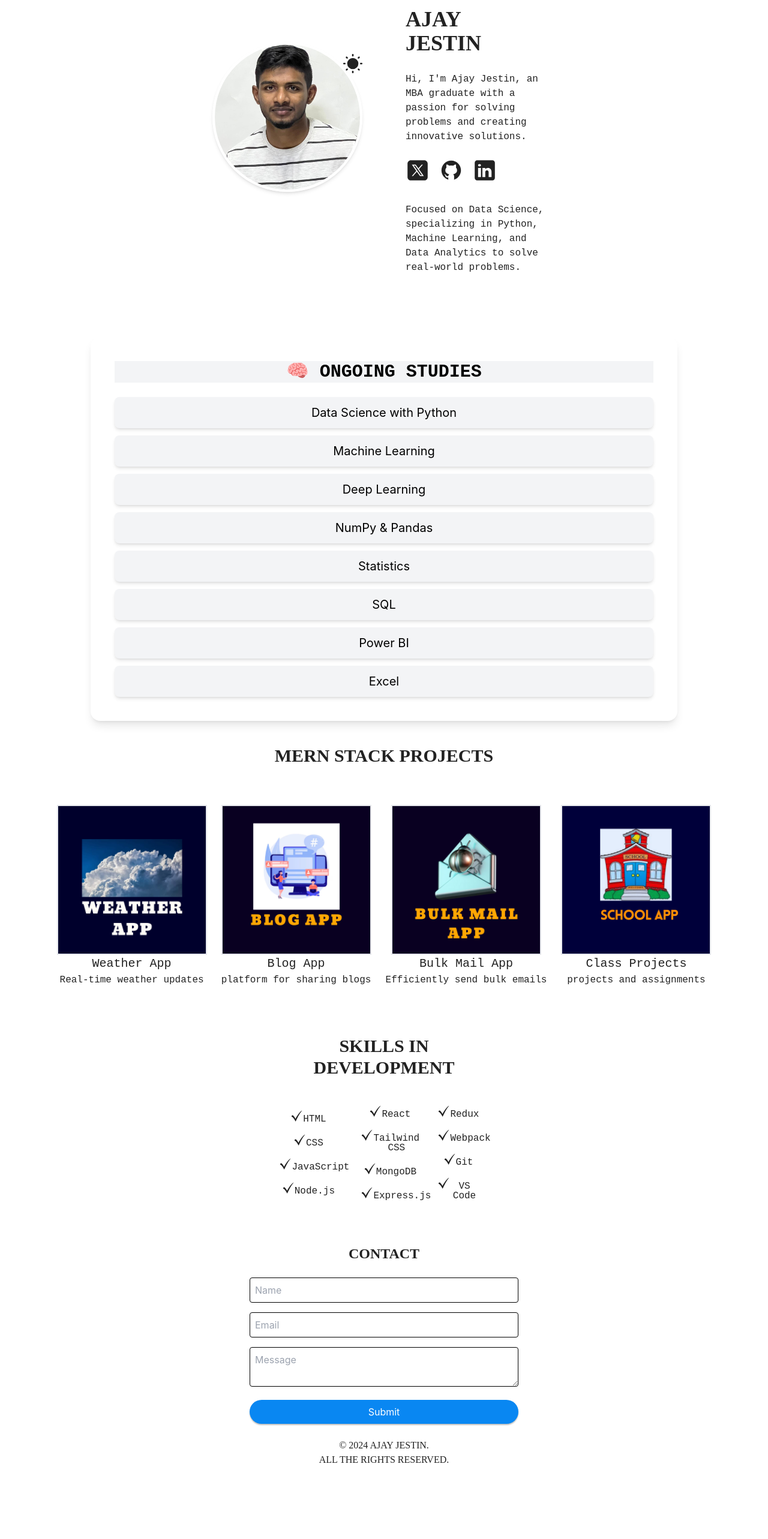
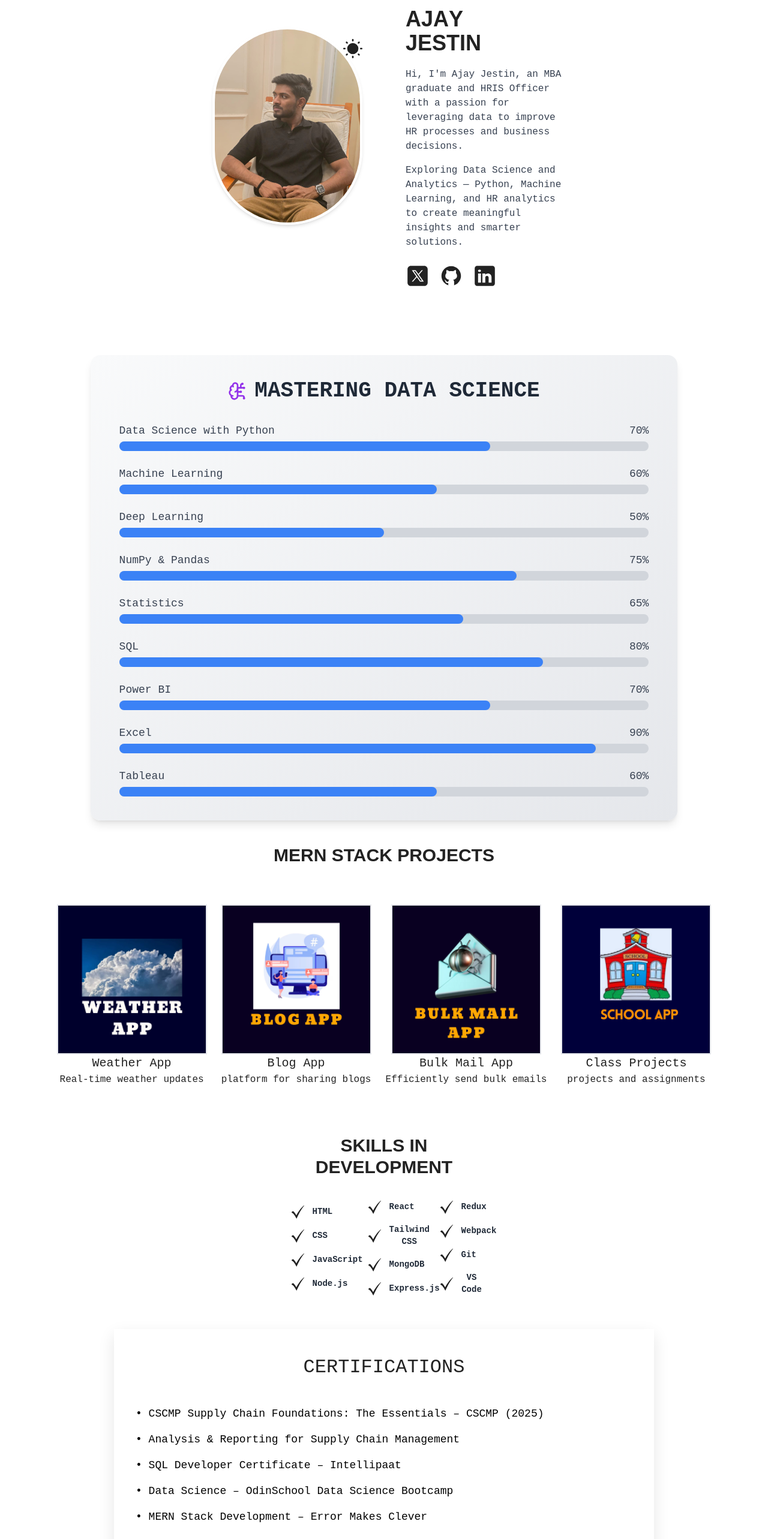
Before and after one commit to smartajay2/official-portfolio, a React (Create React App) app: page / in a window 1280 px wide. Shown: the part 120-2686 px from the top of the page at 60% size. Before the commit the page ends 2626 px from the top, so only its background shows below. Built offline with nearby package versions, Linux system fonts and the light colour scheme.

Commit message:
Update Skills section: black-and-white icons and hover-free

```diff
--- a/package.json
+++ b/package.json
@@ -7,6 +7,7 @@
     "@testing-library/jest-dom": "^5.17.0",
     "@testing-library/react": "^13.4.0",
     "@testing-library/user-event": "^13.5.0",
+    "lucide-react": "^0.553.0",
     "react": "^18.3.1",
     "react-dom": "^18.3.1",
     "react-redux": "^9.1.2",
--- a/src/App.css
+++ b/src/App.css
@@ -6,6 +6,7 @@
   --text-color: #222;
   --form-text-color: #555;
   --footer-text-color: #888;
+  --cert-text-size: 18px; /* Certification list text size */
 }
 
 [data-theme='dark'] {
@@ -18,77 +19,96 @@
   --footer-text-color: #bbb;
 }
 
-    body{
+body {
   background-color: var(--background-color);
   display: flex;
   justify-content: center;
-      margin:0 auto 60px;
+  margin: 0 auto 60px;
+  font-family: 'Roboto Mono', monospace;
 }
 
-    #root{
+#root {
   display: flex;
-      flex-direction:column;
-      gap:60px;
+  flex-direction: column;
+  gap: 60px;
 }
 
-    h1,h2,h3,p{
-      color:var(--text-color);
+h1, h2, h3, p {
+  color: var(--text-color);
   margin: 0;
   padding: 0;
 }
 
-    h2,h3,p{
-      font-family:'Roboto Mono',monospace;
+h1, h2 {
+  text-transform: uppercase;
 }
 
-    h1,h2{
-      text-transform:uppercase;
+h2, h3, p {
+  font-family: 'Roboto Mono', monospace;
 }
 
-    h2,
-    h3{
-      font-size:20px;
+h1 {
+  font-family: 'Rubik', sans-serif;
+  font-size: 32px;
 }
 
-    h1{
-      font-family:'Rubik','sans-serif';
-      font-size:32px;
+h2, h3 {
+  font-size: 20px;
 }
 
-    p{
-      font-size:16px;
-      font-weight:300;
+p {
+  font-size: 16px;
+  font-weight: 300;
 }
 
-    .sectionTitle{
-      margin-button:30px;
-    }
-
-    .hover{
-      cursor:pointer;
-    }
-
-    input,textarea{
-      background-color:var(--background-color);
-      color: var(--form-text-color);
-      border:#888 1px solid;
-    }
-
-    input[type='submit']{
-     background-color:var(--btn-color);
-     color: var(--btn-text-color);
-     border:none;
-     border-radius:20px;
-     margin:auton;
-     box-shadow:0 2px 2px rgba(0,0,0,0.25)
-
- }
-
- input[type='submit']:hover{
-  transform:scale(1.02)
+.sectionTitle {
+  margin-bottom: 30px;
 }
 
 
- input[type='submit']:active{
-  box-shadow:0 2px 2px rgba(0,0,0,0.25)
+
+input, textarea {
+  background-color: var(--background-color);
+  color: var(--form-text-color);
+  border: #888 1px solid;
 }
+
+input[type='submit'] {
+  background-color: var(--btn-color);
+  color: var(--btn-text-color);
+  border: none;
+  border-radius: 20px;
+  margin: auto;
+  box-shadow: 0 2px 2px rgba(0, 0, 0, 0.25);
+}
+
+input[type='submit']:hover {
+  transform: scale(1.02);
+}
+
+input[type='submit']:active {
+  box-shadow: 0 2px 2px rgba(0, 0, 0, 0.25);
+}
+
+/* Certification list styling */
+.certifications-section {
+  border-radius: 2xl;
+  padding: 2.5rem 1.5rem;
+  box-shadow: 0 10px 25px rgba(0,0,0,0.1);
+  max-width: 900px;
+  width: 100%;
+  margin: 2.5rem auto;
+}
+
+.certifications-section h2 {
+  font-size: 2rem;
+  margin-bottom: 2rem;
+  text-align: center;
+}
+
+.certifications-section ul li {
+  font-size: var(--cert-text-size);
+  padding: 0.5rem 0.75rem;
+  border-radius: 0.5rem;
+  transition: all 0.5s;
+}
--- a/src/App.jsx
+++ b/src/App.jsx
@@ -2,6 +2,7 @@ import './App.css'
 import Contact from './sections/Contact/Contact';
 import Hero from './sections/Hero/Hero';
 import Currentlearning from './common/Currentlearning';
+import Certifications from './common/certificationsCard';
 
 import Projects from './sections/Projects/Projects';
 import Skills from './sections/Skills/Skills';
@@ -18,6 +19,7 @@ function App(){
       <Currentlearning />
       <Projects/>
       <Skills/>
+      <Certifications/>
       <Contact/>
       <Footer/>
     </div>
--- a/src/common/Currentlearning.jsx
+++ b/src/common/Currentlearning.jsx
@@ -1,22 +1,64 @@
-const CurrentLearning = () => {
+import { useEffect, useState } from "react";
+import { BrainCircuit } from "lucide-react";
+
+const OngoingStudies = () => {
+  const studies = [
+    { name: "Data Science with Python", progress: 70 },
+    { name: "Machine Learning", progress: 60 },
+    { name: "Deep Learning", progress: 50 },
+    { name: "NumPy & Pandas", progress: 75 },
+    { name: "Statistics", progress: 65 },
+    { name: "SQL", progress: 80 },
+    { name: "Power BI", progress: 70 },
+    { name: "Excel", progress: 90 },
+    { name: "Tableau", progress: 60 },
+  ];
+
+  // State to store animated progress
+  const [animatedProgress, setAnimatedProgress] = useState(
+    Array(studies.length).fill(0)
+  );
+
+  useEffect(() => {
+    const interval = setInterval(() => {
+      setAnimatedProgress(prev =>
+        prev.map((value, i) => {
+          if (value < studies[i].progress) {
+            return value + 1; // increment by 1% at a time
+          }
+          return value;
+        })
+      );
+    }, 20); // adjust speed here (ms)
+
+    return () => clearInterval(interval);
+  }, []);
+
   return (
-    <section className="bg-white text-black py-10 px-4 md:px-10 rounded-2xl shadow-lg mt-10 mb-10 ml-14 mr-14">
-     <h2 className="text-2xl md:text-3xl font-bold bg-gray-100 text-black text-center mb-6">🧠 Ongoing Studies</h2>
-       <ul className="space-y-3 text-lg md:text-xl text-center">
-        <li className="bg-gray-100 p-3 rounded-lg shadow-md">Data Science with Python</li>
-        <li className="bg-gray-100 p-3 rounded-lg shadow-md">Machine Learning</li>
-        <li className="bg-gray-100 p-3 rounded-lg shadow-md">Deep Learning</li>
-        <li className="bg-gray-100 p-3 rounded-lg shadow-md">NumPy & Pandas</li>
-        <li className="bg-gray-100 p-3 rounded-lg shadow-md">Statistics</li>
-        <li className="bg-gray-100 p-3 rounded-lg shadow-md">SQL</li>
-        <li className="bg-gray-100 p-3 rounded-lg shadow-md">Power BI</li>
-        <li className="bg-gray-100 p-3 rounded-lg shadow-md">Excel</li>
-    </ul>
-  </section>
+    <section className="bg-gradient-to-br from-gray-50 to-gray-200 text-black py-10 px-6 md:px-12 rounded-2xl shadow-lg mx-6 md:mx-14 my-10">
+      <h2 className="flex items-center justify-center gap-3 text-3xl md:text-4xl font-bold text-gray-800 mb-8">
+        <BrainCircuit className="w-8 h-8 text-purple-600" />
+        Mastering Data Science
+      </h2>
 
-
-
+      <ul className="space-y-6">
+        {studies.map((item, index) => (
+          <li key={index}>
+            <div className="flex justify-between mb-1 text-lg font-medium text-gray-700">
+              <span>{item.name}</span>
+              <span>{animatedProgress[index]}%</span>
+            </div>
+            <div className="w-full bg-gray-300 rounded-full h-4">
+              <div
+                className="bg-blue-500 h-4 rounded-full transition-all duration-500"
+                style={{ width: `${animatedProgress[index]}%` }}
+              ></div>
+            </div>
+          </li>
+        ))}
+      </ul>
+    </section>
   );
 };
 
-export default CurrentLearning;
+export default OngoingStudies;
--- a/src/common/SkillsList.jsx
+++ b/src/common/SkillsList.jsx
@@ -2,9 +2,15 @@ import React from 'react'
 
 function SkillsList({ src, p }) {
   return (
-    <span className='center inline-flex items-baseline text-center ' >
-      <img className='w-5 h-5' src={src} alt="Checkmark icon" />
-      <p className='pr-6 mt-6 align-text-top no-underline'>{p}</p>
+    <span className='flex items-center space-x-3 p-2 rounded-md'>
+      <img
+        className='w-6 h-6'
+        src={src}
+        alt="Checkmark icon"
+      />
+      <p className='text-gray-800 font-semibold text-sm'>
+        {p}
+      </p>
     </span>
   )
 }
--- a/src/common/TemeContext.jsx
+++ b/src/common/TemeContext.jsx
@@ -1,28 +1,33 @@
 import { createContext, useContext, useEffect, useState } from "react";
 
 const ThemeContext = createContext();
-
 export const useTheme = () => useContext(ThemeContext);
 
 export const ThemeProvider = ({ children }) => {
-  const [theme, setTheme] = useState(
-    () => localStorage.getItem('theme') || `light`
-  )
+  const [theme, setTheme] = useState(() => {
+    const saved = localStorage.getItem('theme');
+    if (saved) return saved;
+    const prefersDark = window.matchMedia("(prefers-color-scheme: dark)").matches;
+    return prefersDark ? "dark" : "light";
+  });
 
   useEffect(() => {
+    document.body.style.transition = "background-color 0.3s, color 0.3s";
     document.body.setAttribute('data-theme', theme);
     localStorage.setItem('theme', theme);
   }, [theme]);
 
-
   const toggleTheme = () => {
-    console.log("Theme switched")
-    setTheme((prevTheme) => (prevTheme === 'light' ? 'dark' : 'light'));
+    setTheme(prev => (prev === "light" ? "dark" : "light"));
   };
 
+  const colors = theme === 'light'
+    ? { background: '#f9fafb', text: '#111827' }
+    : { background: '#1f2937', text: '#f9fafb' };
+
   return (
-    <ThemeContext.Provider value={{ theme, toggleTheme }}>
+    <ThemeContext.Provider value={{ theme, toggleTheme, colors }}>
       {children}
     </ThemeContext.Provider>
-  )
-}
+  );
+};
--- /dev/null
+++ b/src/common/certificationsCard.jsx
@@ -0,0 +1,51 @@
+import { useEffect, useState } from "react";
+import { useTheme } from './TemeContext';
+
+const certifications = [
+  "CSCMP Supply Chain Foundations: The Essentials – CSCMP (2025)",
+  "Analysis & Reporting for Supply Chain Management",
+  "SQL Developer Certificate – Intellipaat",
+  "Data Science – OdinSchool Data Science Bootcamp",
+  "MERN Stack Development – Error Makes Clever"
+];
+
+const Certifications = () => {
+  const { theme } = useTheme();
+  const [visibleCerts, setVisibleCerts] = useState(
+    Array(certifications.length).fill(false)
+  );
+
+  useEffect(() => {
+    let i = 0;
+    const interval = setInterval(() => {
+      setVisibleCerts(prev => {
+        const newArr = [...prev];
+        newArr[i] = true;
+        return newArr;
+      });
+      i++;
+      if (i >= certifications.length) clearInterval(interval);
+    }, 300);
+    return () => clearInterval(interval);
+  }, []);
+
+  return (
+    <section
+      className={`certifications-section ${theme === "light" ? "bg-white text-black" : "bg-black text-white"}`}
+    >
+      <h2>Certifications</h2>
+      <ul>
+        {certifications.map((cert, idx) => (
+          <li
+            key={idx}
+            className={visibleCerts[idx] ? "opacity-100 translate-x-0" : "opacity-0 translate-x-5"}
+          >
+            • {cert}
+          </li>
+        ))}
+      </ul>
+    </section>
+  );
+};
+
+export default Certifications;
--- a/src/sections/Footer/Footer.jsx
+++ b/src/sections/Footer/Footer.jsx
@@ -1,14 +1,15 @@
-import React from 'react'
+import React from 'react';
 
 function Footer() {
   return (
-    <section className='text-center'>
-          <h1  style={{fontSize:'16px',textColor: '#888'}}>&copy; 2024 Ajay jestin.
-            <br/>
-            All the rights reserved.
-          </h1>
-   </section>
-  )
+    <section className="text-center py-4">
+      <h1 style={{ fontSize: '16px', color: '#888' }}>
+        &copy; 2024 Ajay Jestin.
+        <br />
+        All rights reserved.
+      </h1>
+    </section>
+  );
 }
 
-export default Footer
+export default Footer;
--- a/src/sections/Hero/Hero.jsx
+++ b/src/sections/Hero/Hero.jsx
@@ -1,74 +1,110 @@
-import myImg from '../../assets/my-photo.jpeg'
-import sun from '../../assets/sun.svg'
-import moon from '../../assets/moon.svg'
-import twitterlight from '../../assets/twitter-light.svg'
-import twitterdark from '../../assets/twitter-dark.svg'
-import githublight from '../../assets/github-light.svg'
-import githubdark from '../../assets/github-dark.svg'
-import linkedinlight from '../../assets/linkedin-light.svg'
-import linkedindark from '../../assets/linkedin-dark.svg'
+import { useState, useEffect } from "react";
+import myImg from '../../assets/my-photo.jpeg';
+import mine from '../../assets/p-1.jpg';
+import sun from '../../assets/sun.svg';
+import moon from '../../assets/moon.svg';
+import twitterlight from '../../assets/twitter-light.svg';
+import twitterdark from '../../assets/twitter-dark.svg';
+import githublight from '../../assets/github-light.svg';
+import githubdark from '../../assets/github-dark.svg';
+import linkedinlight from '../../assets/linkedin-light.svg';
+import linkedindark from '../../assets/linkedin-dark.svg';
+import { useTheme } from '../../common/TemeContext';
 
+// AnimatedName Component
+function AnimatedName() {
+  const nameLines = ["Ajay", "Jestin"];
+  const [show, setShow] = useState(false);
 
-import { useTheme } from '../../common/TemeContext'
+  useEffect(() => {
+    const timeout = setTimeout(() => setShow(true), 300);
+    return () => clearTimeout(timeout);
+  }, []);
 
+  return (
+    <h1 className="text-3xl md:text-4xl font-bold leading-snug">
+      {nameLines.map((line, lineIndex) => (
+        <div key={lineIndex}>
+          {line.split("").map((char, charIndex) => (
+            <span
+              key={charIndex}
+              className="inline-block opacity-0 transform translate-y-4"
+              style={{
+                transition: `all 0.4s ease-out ${show ? charIndex * 0.1 + lineIndex * 0.5 : 0}s`,
+                opacity: show ? 1 : 0,
+                transform: show ? "translateY(0)" : "translateY(16px)",
+              }}
+            >
+              {char}
+            </span>
+          ))}
+        </div>
+      ))}
+    </h1>
+  );
+}
 
+// Hero Component
 function Hero() {
-
   const { theme, toggleTheme } = useTheme();
-  const themeIcoon = theme === 'light' ? sun : moon;
+  const themeIcon = theme === 'light' ? sun : moon;
   const twitterIcon = theme === 'light' ? twitterlight : twitterdark;
   const githubIcon = theme === 'light' ? githublight : githubdark;
-  const LinkedinIcon = theme === 'light' ? linkedinlight : linkedindark;
+  const linkedinIcon = theme === 'light' ? linkedinlight : linkedindark;
 
-
+  const [showContent, setShowContent] = useState(false);
+  useEffect(() => {
+    const timeout = setTimeout(() => setShowContent(true), 500);
+    return () => clearTimeout(timeout);
+  }, []);
 
   return (
     <section
       id="hero"
-      className="flex flex-col md:flex-row justify-center items-center gap-8 text-center min-h-[500px] py-10 px-4 md:px-12 lg:px-16 m-3 mb-16"
+      className="flex flex-col md:flex-row justify-center items-center gap-8 text-center min-h-[550px] py-10 px-4 md:px-12 lg:px-16 m-3 mb-16"
     >
-      <div className="relative md:w-1/2 flex justify-center md:justify-end mb-6 md:mb-0">
+      {/* Profile Image */}
+      <div className={`relative md:w-1/2 flex justify-center md:justify-end mb-6 md:mb-0 transition-all duration-1000 ease-out ${showContent ? 'opacity-100 translate-y-0' : 'opacity-0 translate-y-10'}`}>
         <img
           className="w-full max-w-[250px] h-auto rounded-full shadow-md border-4 border-white"
-          src={myImg}
+          src={mine}
           alt="Profile of Ajay Jestin"
         />
         <img
           className="h-8 w-8 cursor-pointer absolute top-0 right-0 mt-5"
-          src={themeIcoon}
+          src={themeIcon}
           alt="Color mode icon"
           onClick={toggleTheme}
         />
       </div>
 
-      <div className="font-bold md:w-1/2 text-center md:text-left mt-6 md:ml-10 md:mt-20">
-        <h1 className="text-3xl md:text-4xl">
-          Ajay<br />Jestin
-        </h1>
-        <p className="max-w-[24ch] mt-7 mx-auto md:mx-0">
-          Hi, I'm Ajay Jestin, an MBA graduate with a passion for solving problems and creating innovative solutions.
-        </p>
+      {/* Intro Text */}
+      <div className={`font-bold md:w-1/2 text-center md:text-left mt-6 md:ml-10 md:mt-20 transition-all duration-1000 ease-out ${showContent ? 'opacity-100 translate-y-0' : 'opacity-0 translate-y-10'}`}>
+        <AnimatedName />
+
+         <p className={`max-w-[28ch] mt-5 mx-auto md:mx-0 ${theme === 'light' ? 'text-gray-700' : 'text-white'}`}>
+          Hi, I'm Ajay Jestin, an MBA graduate and HRIS Officer with a passion for leveraging data to improve HR processes and business decisions.
+          </p>
+
+          <p className={`max-w-[28ch] mt-4 mx-auto md:mx-0 ${theme === 'light' ? 'text-gray-700' : 'text-white'}`}>
+          Exploring Data Science and Analytics — Python, Machine Learning, and HR analytics to create meaningful insights and smarter solutions.
+           </p>
+
+        {/* Social Links */}
         <div className="inline-flex items-center justify-center md:justify-start gap-4 mt-6">
           <a href="https://x.com/ajayjestin1107" target="_blank" rel="noopener noreferrer">
-            <img src={twitterIcon} alt="Twitter icon" className="h-10 w-10" />
+            <img src={twitterIcon} alt="Twitter icon" className="h-10 w-10 hover:scale-110 transition-transform" />
           </a>
           <a href="https://github.com/smartajay2" target="_blank" rel="noopener noreferrer">
-            <img src={githubIcon} alt="GitHub icon" className="h-10 w-10" />
+            <img src={githubIcon} alt="GitHub icon" className="h-10 w-10 hover:scale-110 transition-transform" />
           </a>
-          <a href='https://www.linkedin.com/in/ajay-jestin-5a50b2215/' target='_blank' rel="noopener noreferrer">
-            <img src={LinkedinIcon} alt='Linkedin icon' className='h-10 w-10' />
+          <a href="https://www.linkedin.com/in/ajay-jestin-5a50b2215/" target="_blank" rel="noopener noreferrer">
+            <img src={linkedinIcon} alt="LinkedIn icon" className="h-10 w-10 hover:scale-110 transition-transform" />
           </a>
         </div>
-        <p className="max-w-[24ch] mt-7 mx-auto md:mx-0">
-          Focused on Data Science, specializing in Python, Machine Learning, and Data Analytics to solve real-world problems.
-        </p>
-
-
-
       </div>
     </section>
   );
-};
+}
 
-
-export default Hero
+export default Hero;
```
Also changed, not shown: src/assets/p-1.jpg (added), 1 other file (tests, documents, lock files or other folders). Lines whose indentation alone changed are shown as unchanged.
